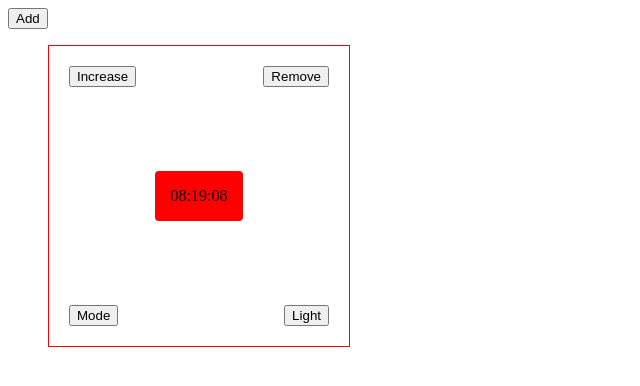
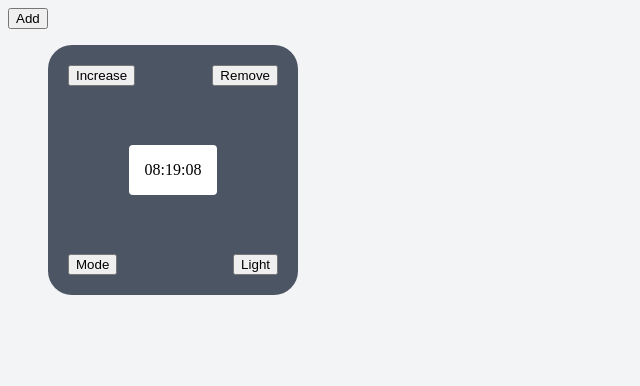
Before and after one commit to naerhy/watch-GE, a website built with Vite: page index.html in a window 1280 px wide. Both pictures are taken after a click on the button "Add". Shown: the whole page, without its empty margins (0-640 px from the left). Built offline with nearby package versions, Linux system fonts and the light colour scheme.

Commit message:
Improve watches style

```diff
--- a/src/style.css
+++ b/src/style.css
@@ -1,15 +1,26 @@
-.watch {
+body {
+  background-color: #f3f4f6;
+}
+
+ul {
+  display: flex;
+  flex-wrap: wrap;
+  gap: 1rem;
+}
+
+li {
   align-items: center;
-  border: 1px solid red;
+  background-color: #4b5563;
+  border-radius: 1.5rem;
   display: flex;
-  height: 300px;
+  height: 250px;
   justify-content: center;
   position: relative;
-  width: 300px;
+  width: 250px;
 }
 
 .time-text {
-  background-color: red;
+  background-color: #ffffff;
   border-radius: 0.25rem;
   padding: 1rem;
 }
--- a/src/views/WatchesView.ts
+++ b/src/views/WatchesView.ts
@@ -32,7 +32,6 @@ export default class WatchesView {
 
   public addItem(watch: Watch): void {
     const item = document.createElement("li");
-    item.classList.add("watch");
     const timeText = document.createElement("div");
     timeText.classList.add("time-text");
     timeText.innerText = watch.time;
@@ -91,7 +90,7 @@ export default class WatchesView {
       const timeText = item.querySelector<HTMLDivElement>(".time-text");
       if (timeText) {
         if (isActivated) {
-          timeText.style.backgroundColor = "#FBE106";
+          timeText.style.backgroundColor = "#fbe106";
         } else {
           timeText.style.removeProperty("background-color");
         }
```
